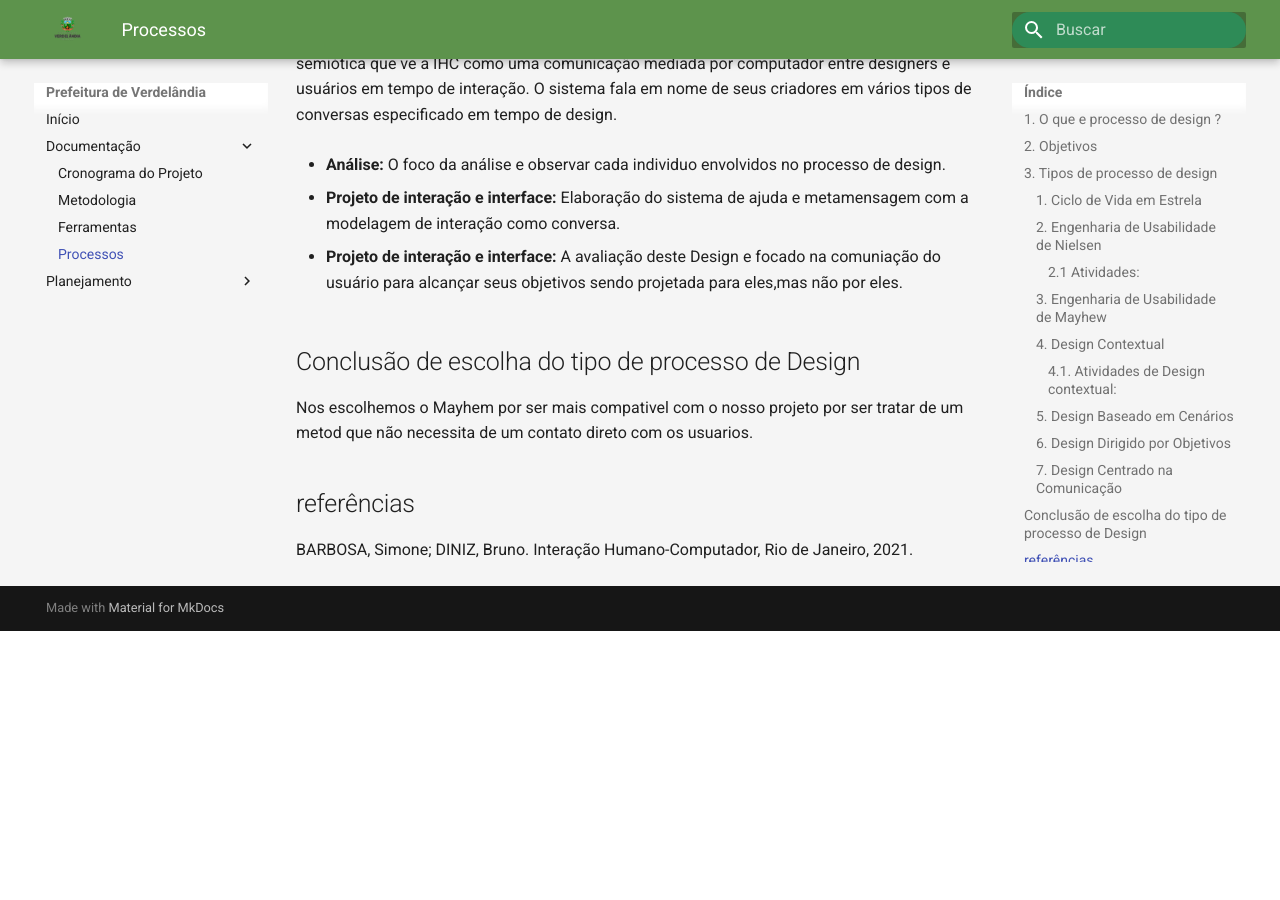
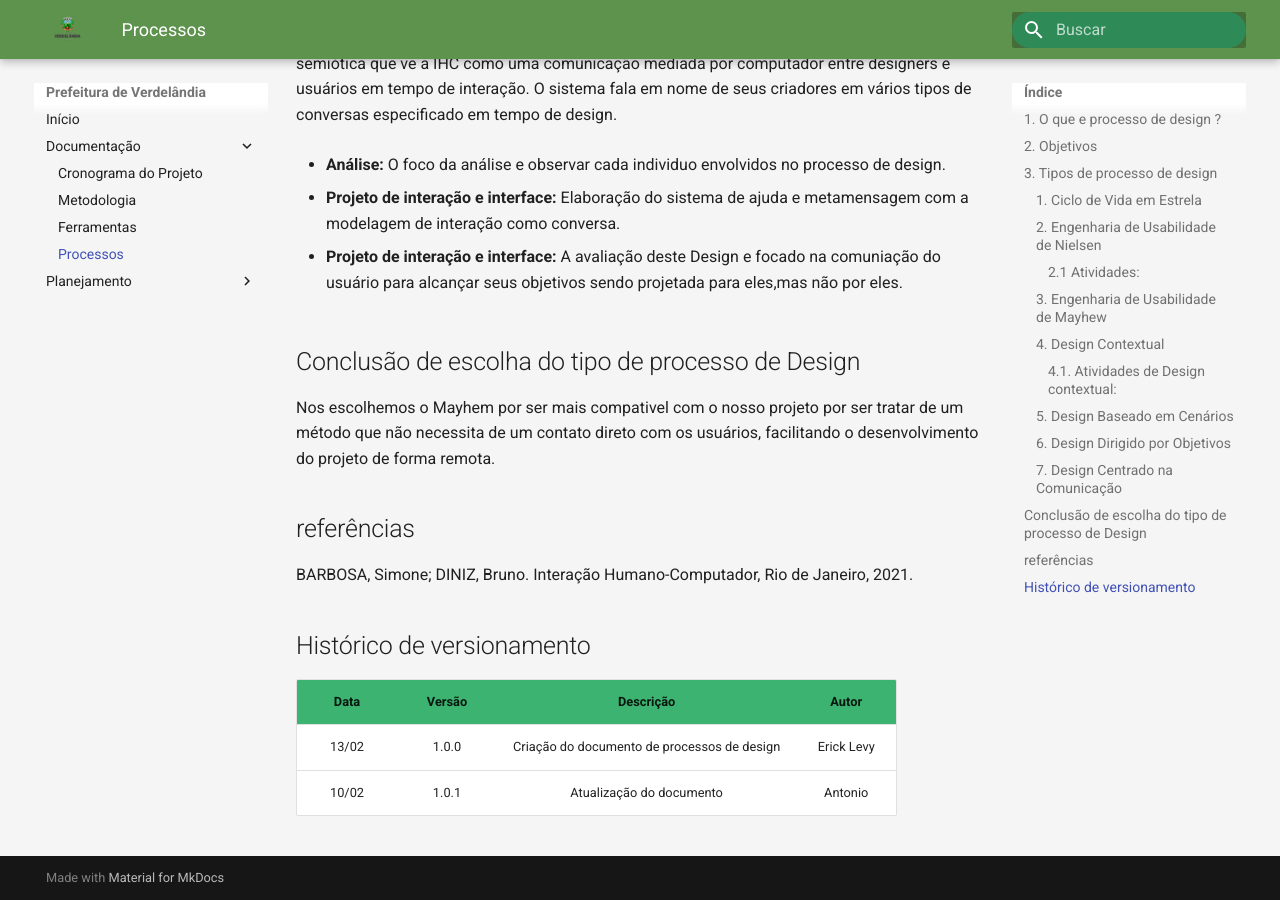
Before and after one commit to valdersonjr/2021.2-Prefeitura-Verdelandia, an MkDocs documentation site: the page built from docs/documentos/Processos.md, in a window 1280 px wide and 900 px high, scrolled down 3198 px. Built offline with MkDocs 1.6.1 and Material for MkDocs 9.7.7, drawn with Linux system fonts in a browser that asks for light colours; before the commit the page ends 3829 px from its top, so only the background shows below that.

Commit message:
Update Processos.md

```diff
--- a/docs/documentos/Processos.md
+++ b/docs/documentos/Processos.md
@@ -92,9 +92,16 @@ O design centrado na comunicação (Barbosa et al., 2005) tem como base teórica
 
 ## Conclusão de escolha do tipo de processo de Design
 
-Nos escolhemos o Mayhem por ser mais compativel com o nosso projeto por ser tratar de um metod que não necessita de um contato direto com os usuarios.
+Nos escolhemos o Mayhem por ser mais compativel com o nosso projeto por ser tratar de um método que não necessita de um contato direto com os usuários, facilitando o desenvolvimento do projeto de forma remota.
 
 
 ## referências
 
 BARBOSA, Simone; DINIZ, Bruno. Interação Humano-Computador, Rio de Janeiro, 2021.
+
+## Histórico de versionamento
+
+| Data  | Versão | Descrição | Autor |
+| :--:  | :----: | :-------: | :---: |
+| 13/02 | 1.0.0  | Criação do documento de processos de design | Erick Levy |
+| 10/02 | 1.0.1  | Atualização do documento | Antonio |
```
